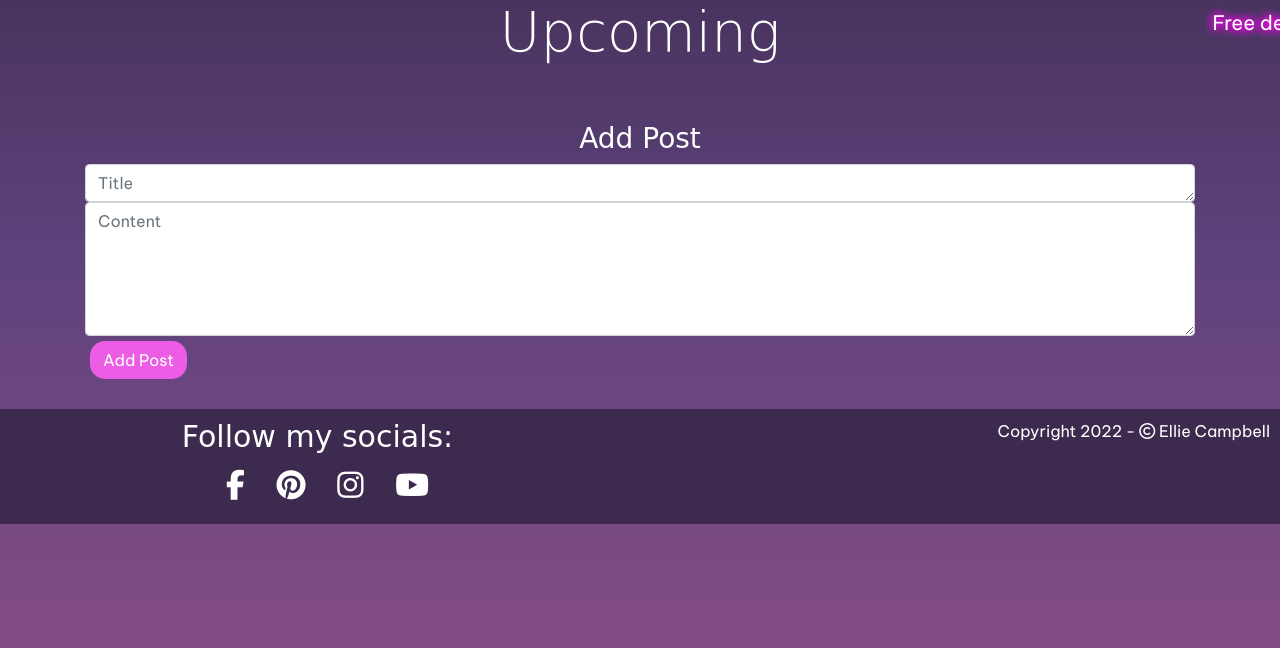
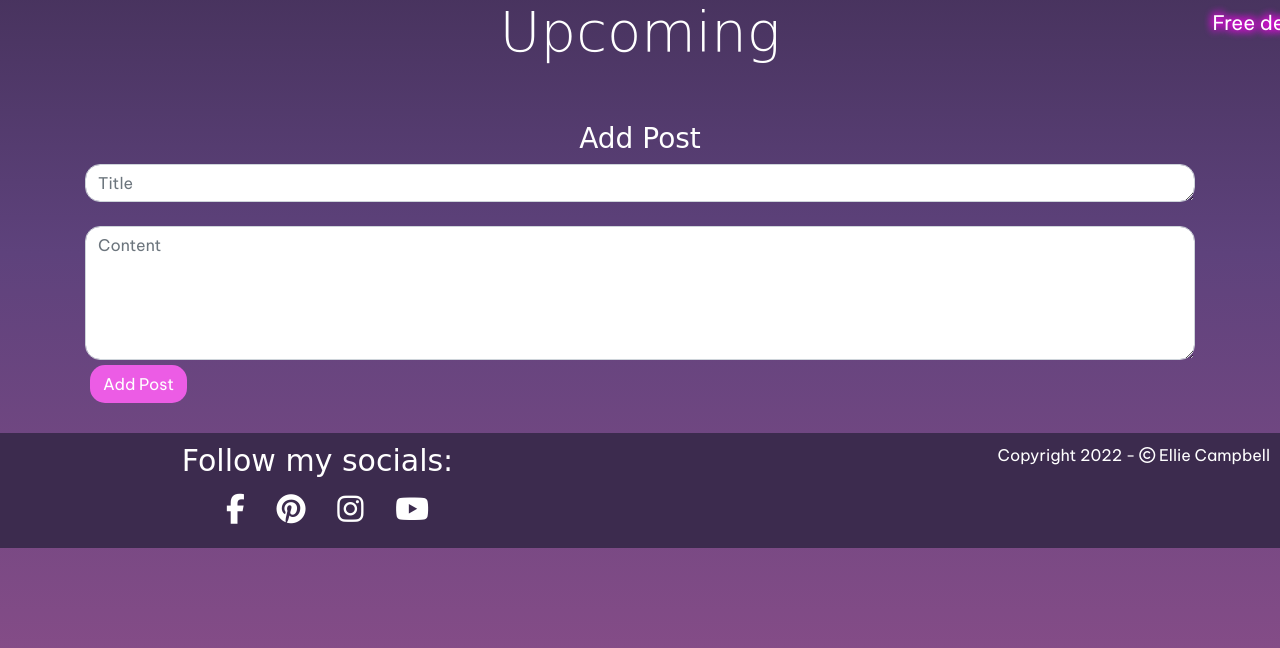
Before and after one commit to Code-Institute-Submissions/ConnorSargent-GraphicDesignerWebsite, a Django app: page /upcoming/ in a window 1280 px wide. Shown: the part 148-796 px from the top of the page. Run offline with Django 3.2, Linux system fonts and the light colour scheme; the visitor is signed in with stand-in values (Sample User, id 1); data that the repository does not hold is empty; some libraries are stand-ins or nearby versions; some web fonts are replaced.

Commit message:
added post styling

```diff
--- a/static/css/base.css
+++ b/static/css/base.css
@@ -508,6 +508,18 @@ h5 {
     margin: 2px;
 }
 
+/* ____ Upcoming ____*/
+
+.upcoming-card {
+    color: #8d2f8d;
+    border-radius: 15px;
+    padding: 10px;
+}
+
+.upcoming-form textarea {
+    border-radius: 15px;
+}
+
 /*____Media Queries____*/
 
 
--- a/upcoming/templates/upcoming/upcoming.html
+++ b/upcoming/templates/upcoming/upcoming.html
@@ -19,13 +19,13 @@
   </div>
 
   {% if request.user.is_superuser %}
-  <div class="container">
+  <div class="container upcoming-form">
     <h3 class="text-center">Add Post</h3>
     <form class="post-form" action="{% url 'add_post' %}" method="POST">
       {% csrf_token %}
       <textarea name="title" id="title" cols="1" rows="1" class="form-control" placeholder="Title"></textarea>
-
-      <textarea name="content" id="content" cols="30" rows="5" class="form-control" placeholder="Content"></textarea>
+      <br>
+      <textarea name="content" id=  "content" cols="30" rows="5" class="form-control" placeholder="Content"></textarea>
 
       <input type="submit" class="btn btn-pink ml-3" value="Add Post">
 
@@ -36,7 +36,7 @@
   <div class="container">
     {% for post in posts %}
     <br>
-    <div class="card">
+    <div class="card upcoming-card">
       <div class="card-header text-center">
         {{ post.title }}
       </div>
```
